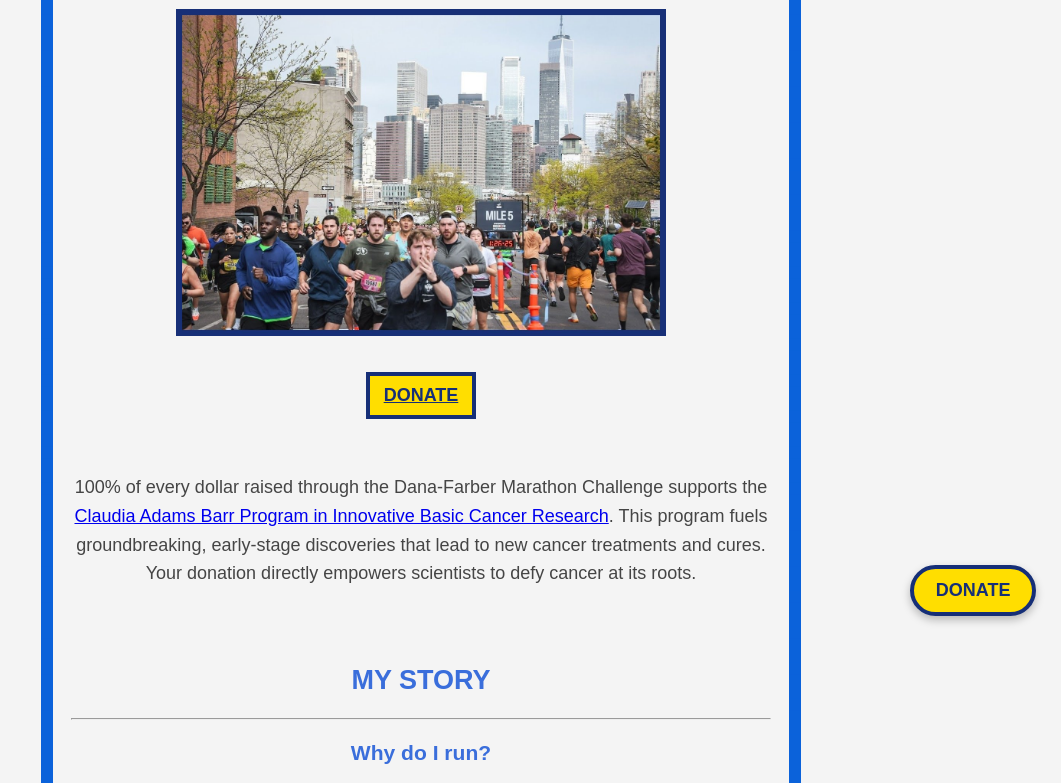
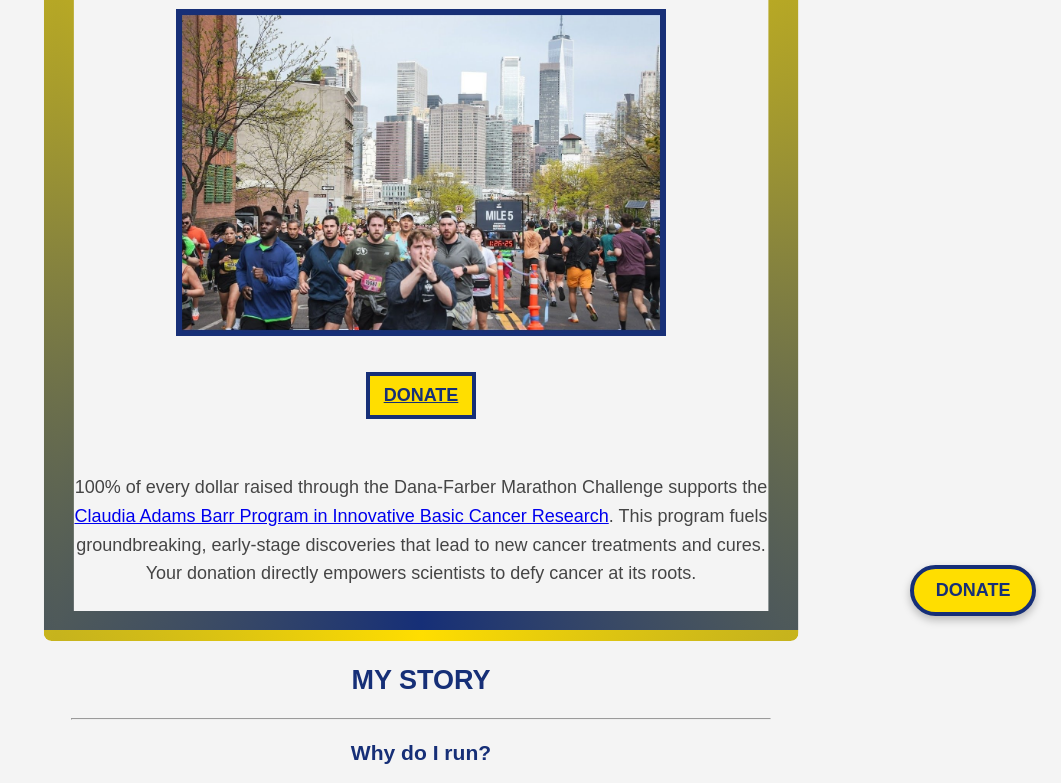
Before and after one commit to cdemurjian/dfmc2026_cdemurjian, a plain HTML site: page index.html in a window 1280 px wide. Shown: the part 159-942 px from the top of the page, without its empty margins (219-1280 px from the left). Drawn offline with Linux system fonts and the light colour scheme.

Commit message:
Update styles.css

```diff
--- a/styles.css
+++ b/styles.css
@@ -1,35 +1,52 @@
 :root {
   --yellow: #ffde00;
   --blue: #162f77;
-  --light-blue: #3a6edb;
   --light-gray: #f4f4f4;
-
-  /* Dynamic border color controlled by JS */
-  --frame: #162f77; /* start at your blue */
+  --border-rotation: 0deg;
 }
 
 html {
   font-family: Arial, Helvetica, sans-serif;
   font-size: large;
-  padding: 0;        /* ensure top border is visible */
-  margin: 0;         /* ensure top border is visible */
+  padding: 1rem;
   scroll-behavior: smooth;
 }
 
 body {
   max-width: 70ch;
-  margin: 1rem auto; /* creates breathing room so full frame shows */
+  margin: auto;
   padding: 1rem;
   background-color: var(--light-gray);
 
-  /* Use the dynamic color for BOTH the dashed outline and outer frame */
-  outline-width: 12px;
-  outline-style: dashed;
-  outline-color: var(--frame);
-  box-shadow: 0 0 0 12px var(--frame);
+  /* Create the illusion of a rotating border with a conic gradient mask */
+  position: relative;
+  border-radius: 6px;
+}
 
-  /* Smooth color transitions (no “spazzing”) */
-  transition: outline-color 100ms ease-out, box-shadow 100ms ease-out;
+body::before {
+  content: "";
+  position: fixed;
+  top: 0;
+  left: 50%;
+  transform: translateX(-50%) rotate(var(--border-rotation));
+  width: calc(70ch + 3rem);
+  height: 100%;
+  border: 12px dashed transparent;
+  border-radius: 8px;
+  pointer-events: none;
+  background: conic-gradient(
+    from var(--border-rotation),
+    var(--yellow),
+    var(--blue),
+    var(--yellow)
+  );
+  mask:
+    linear-gradient(#fff 0 0) content-box,
+    linear-gradient(#fff 0 0);
+  mask-composite: exclude;
+  padding: 1rem;
+  z-index: 1000;
+  box-sizing: border-box;
 }
 
 #title {
@@ -37,9 +54,7 @@ body {
   color: var(--blue);
 }
 
-h1, h2, h3 {
-  text-align: center;
-}
+h1, h2, h3 { text-align: center; }
 
 p {
   color: #454545;
@@ -47,14 +62,12 @@ p {
   line-height: 1.6;
 }
 
-hr, h2, h3 {
-  color: var(--light-blue);
-}
+hr, h2, h3 { color: var(--blue); }
 
 .yellow {
   color: var(--yellow);
   text-shadow: -1px -1px 0 var(--blue), 1px -1px 0 var(--blue),
-               -1px 1px 0 var(--blue),  1px 1px 0 var(--blue);
+    -1px 1px 0 var(--blue), 1px 1px 0 var(--blue);
 }
 
 main {
@@ -87,7 +100,7 @@ img {
   background-color: #fff96b;
 }
 
-/* Floating donate button (always visible) */
+/* Floating donate button */
 .floating-donate {
   position: fixed;
   bottom: 25px;
@@ -107,7 +120,7 @@ img {
   background-color: #fff96b;
 }
 
-/* Fade-in for content blocks (as you already had) */
+/* Fade-in animation */
 .fade-in {
   opacity: 0;
   transform: translateY(25px);
@@ -120,11 +133,9 @@ img {
 
 /* Responsive */
 @media (max-width: 768px) {
-  body {
-    outline-width: 8px;
-    box-shadow: 0 0 0 8px var(--frame);
+  body::before {
+    width: calc(90% + 3rem);
+    border-width: 8px;
   }
-  img {
-    width: 90%;
-  }
+  img { width: 90%; }
 }
```
